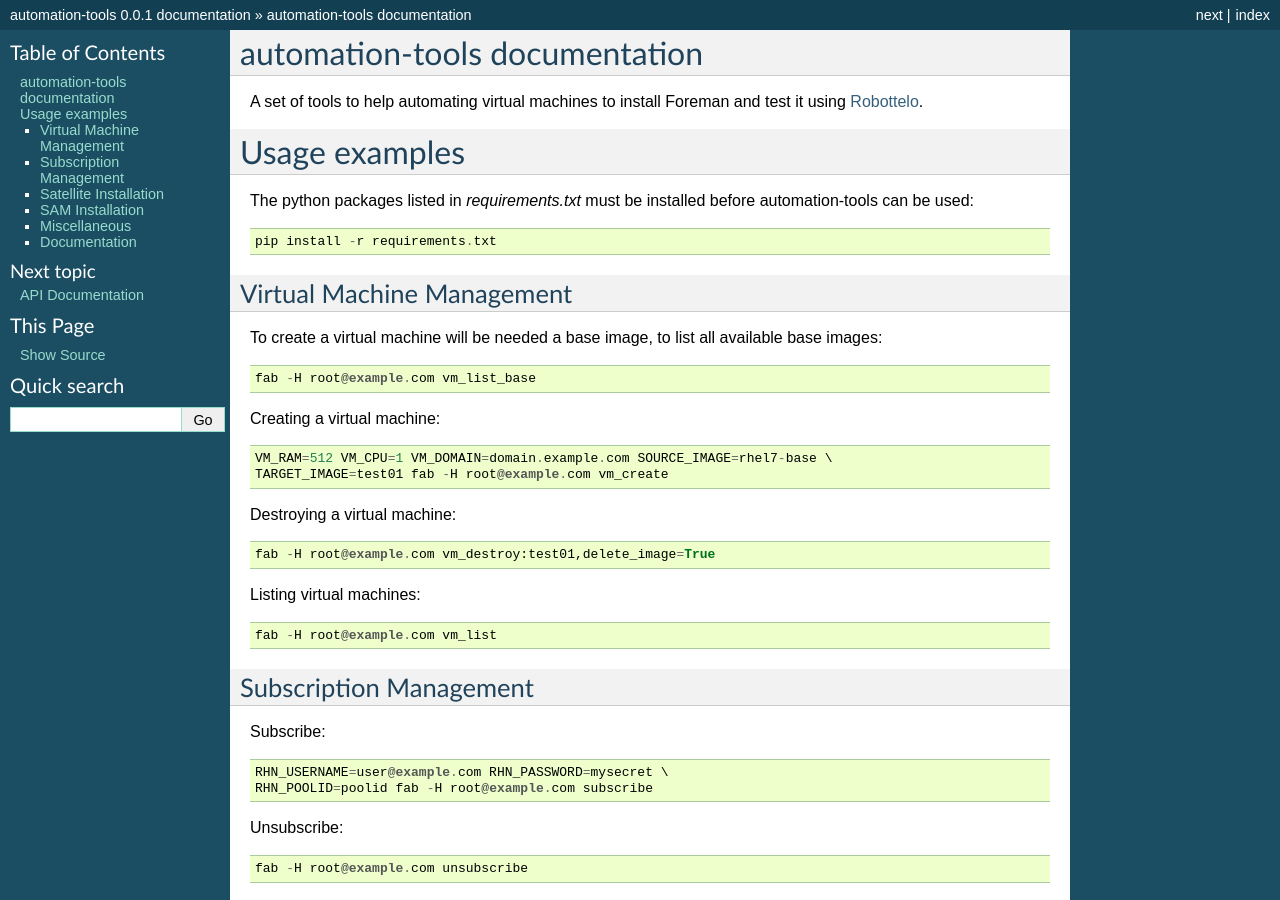
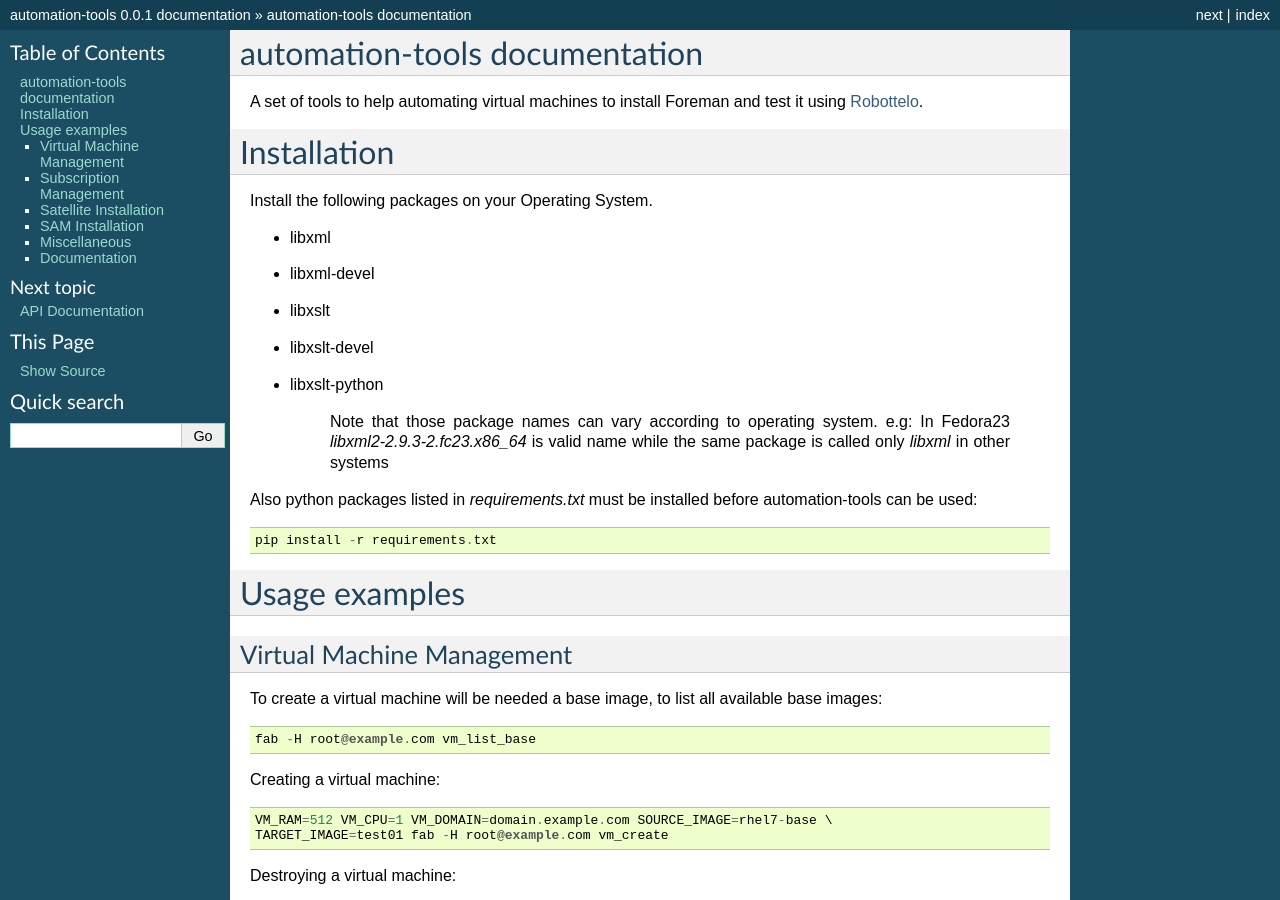
Before and after one commit to SatelliteQE/automation-tools, a Sphinx documentation site: the page built from docs/index.rst, in a window 1280 px wide and 900 px high. Built offline with Sphinx 7.4.7, drawn with Linux system fonts in a browser that asks for light colours.

Commit message:
Updates docs installation section adding info about needed O.S packages

```diff
--- a/docs/index.rst
+++ b/docs/index.rst
@@ -9,13 +9,29 @@
 A set of tools to help automating virtual machines to install Foreman and test
 it using `Robottelo <https://github.com/SatelliteQE/robottelo>`_.
 
-Usage examples
-==============
+Installation
+============
 
-The python packages listed in `requirements.txt` must be installed before
+Install the following packages on your Operating System.
+
+- libxml
+- libxml-devel
+- libxslt
+- libxslt-devel
+- libxslt-python
+
+    Note that those package names can vary according to operating system.
+    e.g: In Fedora23 `libxml2-2.9.3-2.fc23.x86_64` is valid name while the same package is called only `libxml` in other systems
+
+
+Also python packages listed in `requirements.txt` must be installed before
 automation-tools can be used::
 
     pip install -r requirements.txt
+
+
+Usage examples
+==============
 
 Virtual Machine Management
 --------------------------
```
Also changed, not shown: 1 other file.
